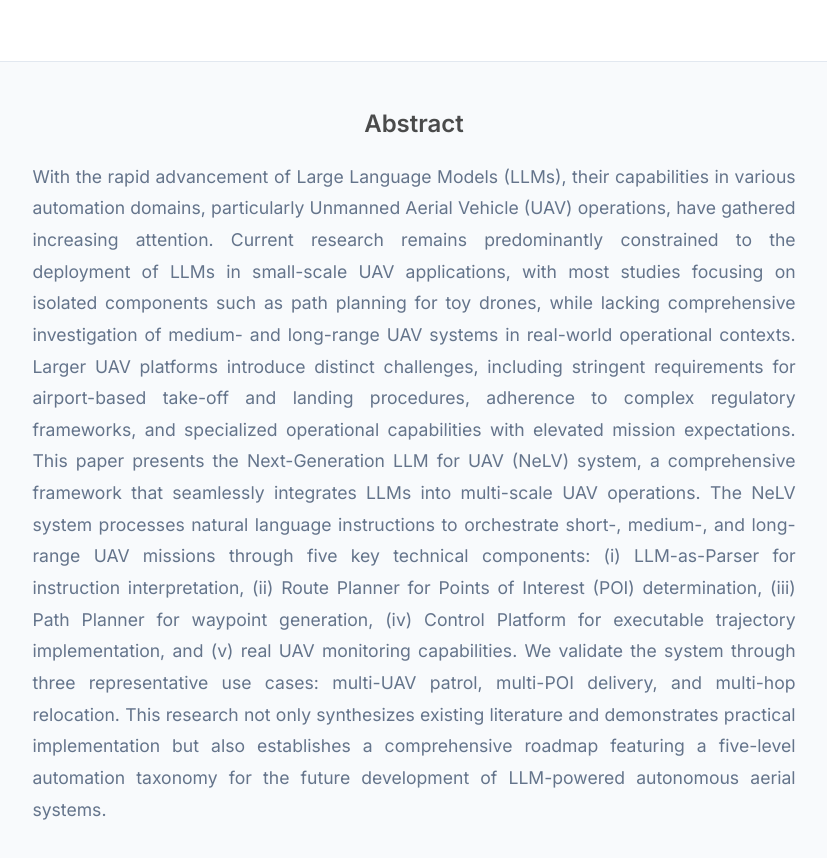
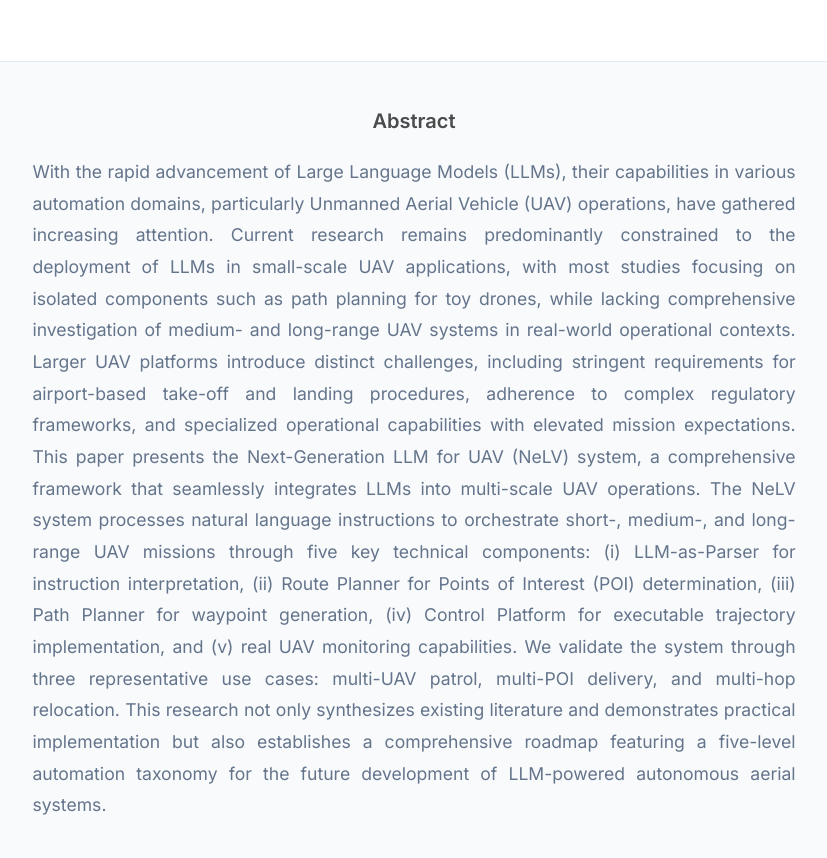
Before and after one commit to liangqiyuan/NeLV, a plain HTML site: page docs/index.html in a window 1280 px wide. Shown: the part 827-1685 px from the top of the page, without its empty margins (226-1053 px from the left). Drawn offline with nearby package versions, Linux system fonts and the light colour scheme; some icons are missing.

Commit message:
Update index.html

```diff
--- a/docs/index.html
+++ b/docs/index.html
@@ -303,7 +303,7 @@
   <div class="container is-max-desktop">
     <div class="columns is-centered has-text-centered">
       <div class="column is-four-fifths">
-        <h2 class="title is-4">Abstract</h2>
+        <h2 class="title is-5">Abstract</h2>
         <div class="content has-text-justified">
 
           <!-- Abstract -->
```
